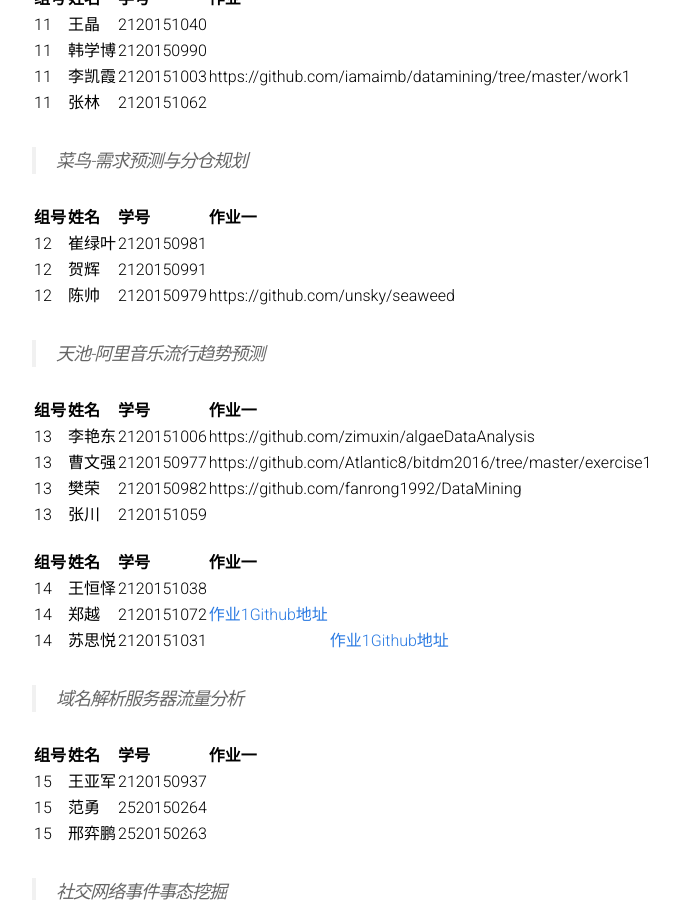
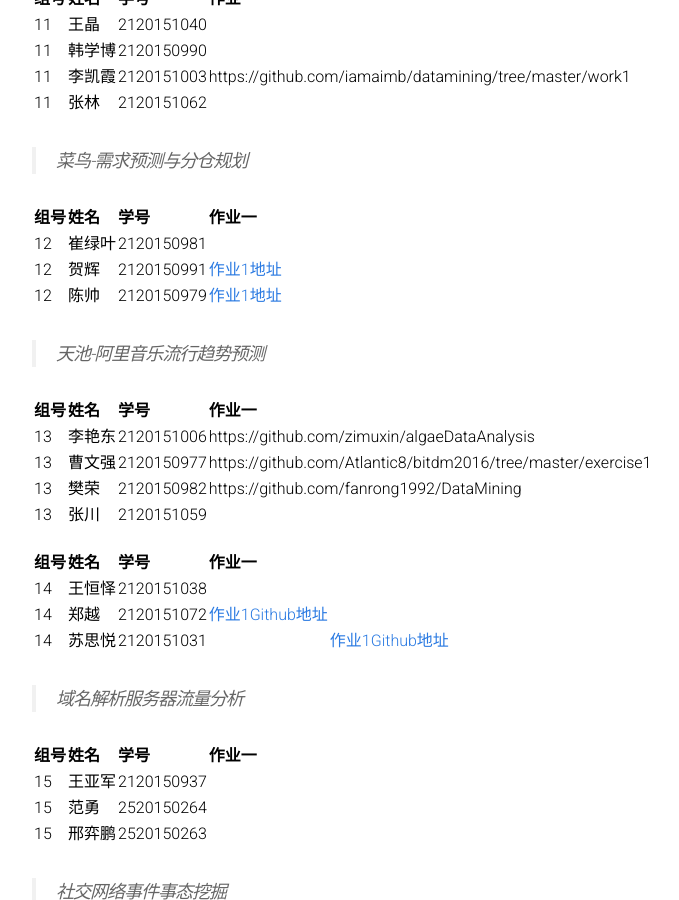
Before and after one commit to BITDM/bitdm.github.io, a Jekyll site: the page built from 2016/groups.md, in a window 1280 px wide and 900 px high, scrolled down 2233 px. Shown: the whole window, without its empty margins (208-887 px from the left). Built offline with Jekyll 4.4.1, drawn with Linux system fonts in a browser that asks for light colours.

Commit message:
Update groups.md

```diff
--- a/2016/groups.md
+++ b/2016/groups.md
@@ -97,8 +97,8 @@ permalink: /2016/groups/
 |组号|姓名|学号|作业一|
 |:-------------|:-------------|:-----|:-----|
 |12|崔绿叶|2120150981|
-|12|贺辉|2120150991|
-|12|陈帅|2120150979|https://github.com/unsky/seaweed
+|12|贺辉|2120150991|[作业1地址](https://github.com/HakaseH/Seaweed)
+|12|陈帅|2120150979|[作业1地址](https://github.com/unsky/seaweed)
 
 > 天池-阿里音乐流行趋势预测
 
```
